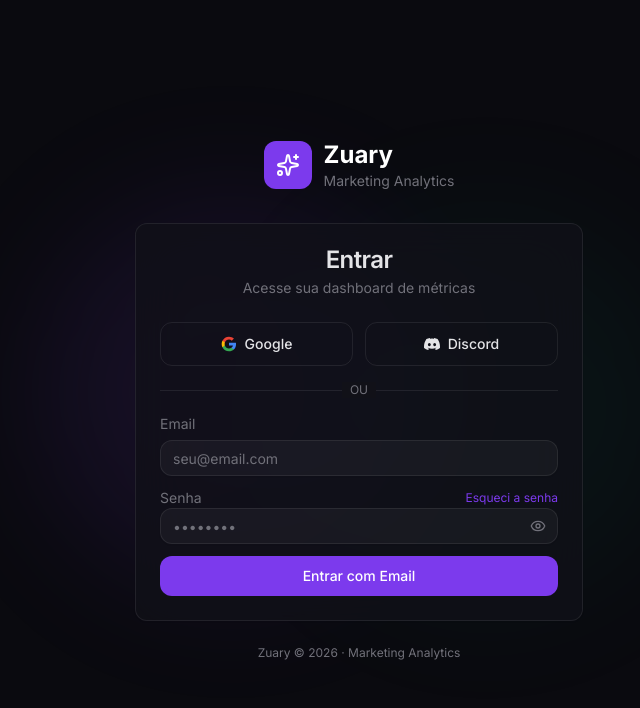
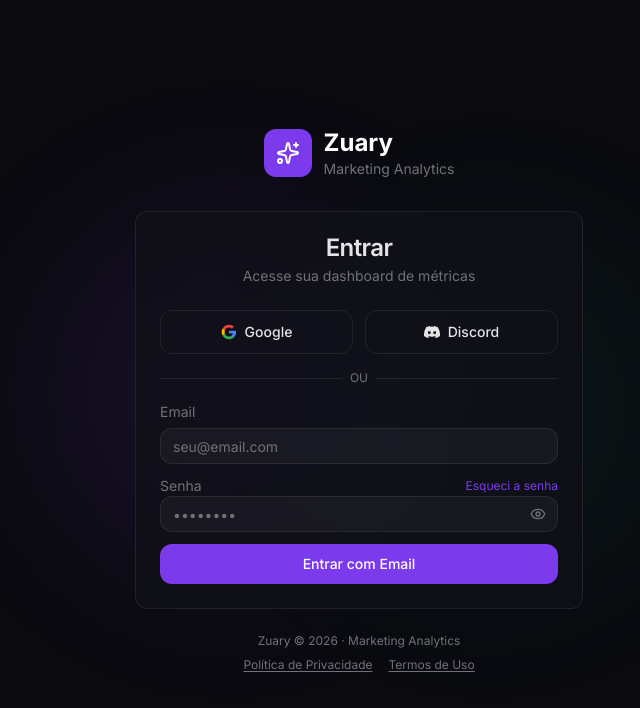
Before and after one commit to salamandravenenosa/Zuary, a Next.js app: page /login in a window 1280 px wide. Shown: the top 708 px of the page, without its empty margins (281-921 px from the left). Built offline with nearby package versions, Linux system fonts and the light colour scheme.

Commit message:
fix: links de privacidade e termos visíveis no login

```diff
--- a/src/app/(public)/layout.tsx
+++ b/src/app/(public)/layout.tsx
@@ -41,7 +41,7 @@
                 <span className="text-lg font-bold text-white">Zuary</span>
               </div>
               <p className="text-sm text-muted-foreground">
-                Dashboard de métricas para clínicas odontológicas. Acompanhe seu marketing em um só lugar.
+                Dashboard de métricas de marketing digital. Monitore suas métricas em um só lugar.
               </p>
             </div>
             <div>
--- a/src/app/login/login-inner.tsx
+++ b/src/app/login/login-inner.tsx
@@ -208,6 +208,10 @@
         <p className="text-center text-xs text-muted-foreground mt-6">
           Zuary © 2026 · Marketing Analytics
         </p>
+        <div className="flex items-center justify-center gap-4 mt-2">
+          <Link href="/legal/privacy" className="text-xs text-muted-foreground hover:text-foreground transition-colors underline underline-offset-2">Política de Privacidade</Link>
+          <Link href="/legal/terms" className="text-xs text-muted-foreground hover:text-foreground transition-colors underline underline-offset-2">Termos de Uso</Link>
+        </div>
       </motion.div>
     </div>
   );
```
